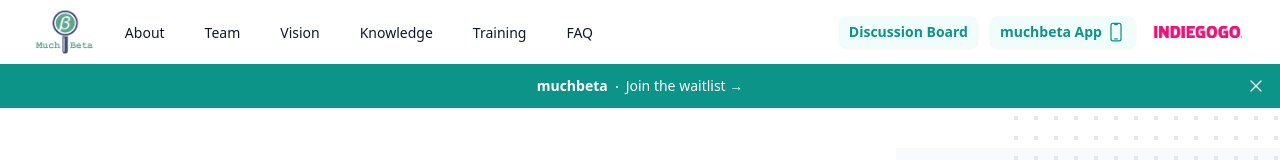
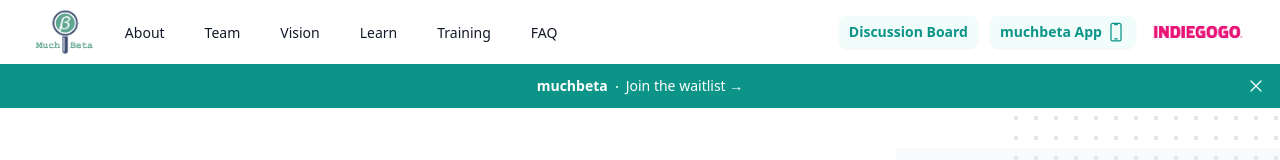
Before and after one commit to dv-i/muchbeta-website, a React (Create React App) app: page / in a window 1280 px wide. Shown: the top 160 px of the page. Built offline with nearby package versions, Linux system fonts and the light colour scheme.

Commit message:
Minor changes

```diff
--- a/src/App.tsx
+++ b/src/App.tsx
@@ -5,7 +5,7 @@ import Home from "./pages/Home";
 import About from "./pages/About";
 import Team from "./pages/Team";
 import Vision from "./pages/Vision";
-import Knowledge from "./pages/Knowledge";
+import Learn from "./pages/Learn";
 import Training from "./pages/Training";
 import FAQ from "./pages/FAQ";
 import Contact from "./pages/Contact";
@@ -21,7 +21,7 @@ function App(): JSX.Element {
 				<Route path="/about" element={<About />} />
 				<Route path="/team" element={<Team />} />
 				<Route path="/vision" element={<Vision />} />
-				<Route path="/knowledge" element={<Knowledge />} />
+				<Route path="/Learn" element={<Learn />} />
 				<Route path="/training" element={<Training />} />
 				<Route path="/faq" element={<FAQ />} />
 				<Route path="/contact" element={<Contact />} />
--- a/src/Footer.tsx
+++ b/src/Footer.tsx
@@ -19,8 +19,8 @@ const navigation = {
 			route: "/vision",
 		},
 		{
-			name: "Knowledge",
-			route: "/knowledge",
+			name: "Learn",
+			route: "/learn",
 		},
 	],
 	menu2: [
--- a/src/NavBar.tsx
+++ b/src/NavBar.tsx
@@ -22,8 +22,8 @@ const NAVBAR_PAGES = [
 		route: "/vision",
 	},
 	{
-		name: "Knowledge",
-		route: "/knowledge",
+		name: "Learn",
+		route: "/learn",
 	},
 	{
 		name: "Training",
--- a/src/pages/Home.tsx
+++ b/src/pages/Home.tsx
@@ -561,7 +561,7 @@ function NewsLetterSection(): JSX.Element {
 						This is just the beginning!
 					</h2>{" "}
 					<p className="mt-2 text-lg leading-8 text-white">
-						Be the first to know. Sign up for news and updates.
+						Sign up for news and updates.
 					</p>
 				</div>
 				<form className="w-full max-w-md lg:col-span-5 lg:pt-2">
--- a/src/pages/Knowledge.tsx
+++ b/src/pages/Learn.tsx
@@ -1,6 +1,6 @@
 import React from "react";
 import { NavLink } from "react-router-dom";
-export default function Knowledge(): JSX.Element {
+export default function Learn(): JSX.Element {
 	return (
 		<main className="grid min-h-full place-items-center bg-white px-6 py-24 sm:py-32 lg:px-8">
 			<div className="text-center">
```
